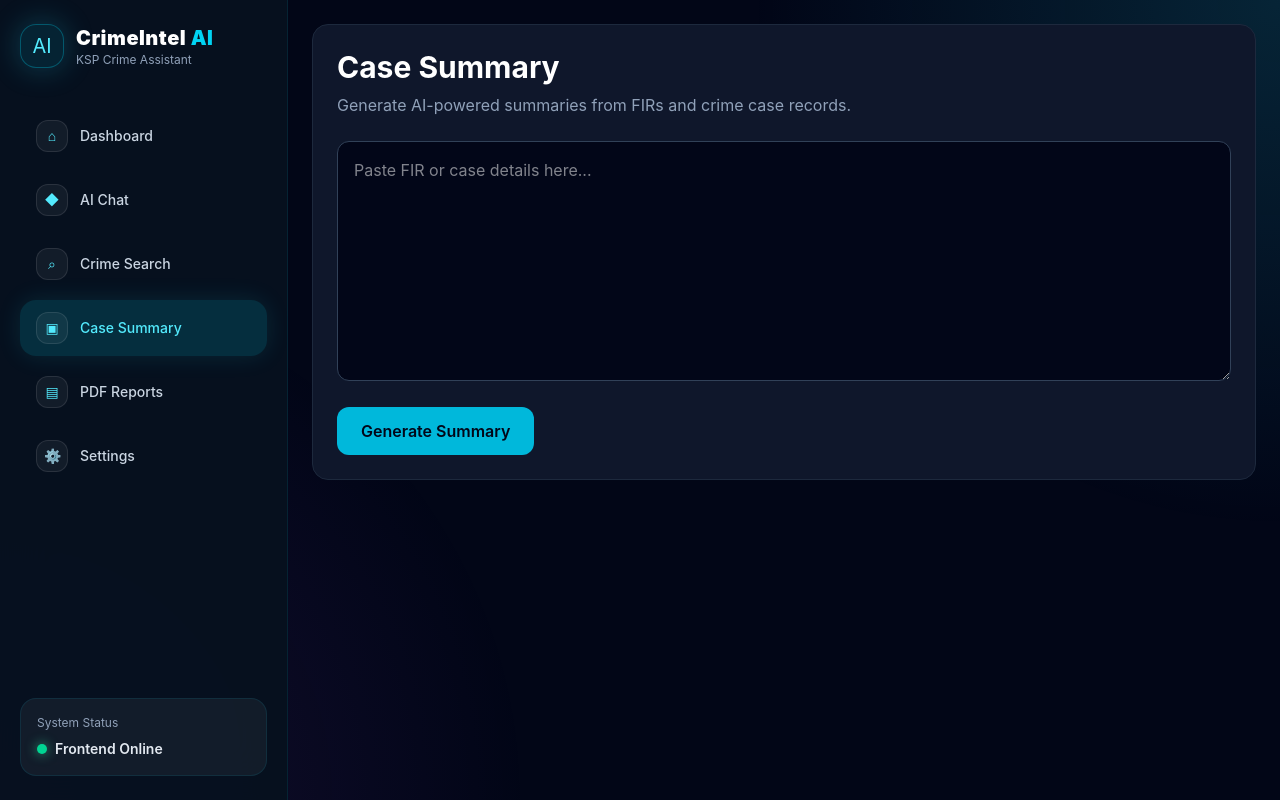
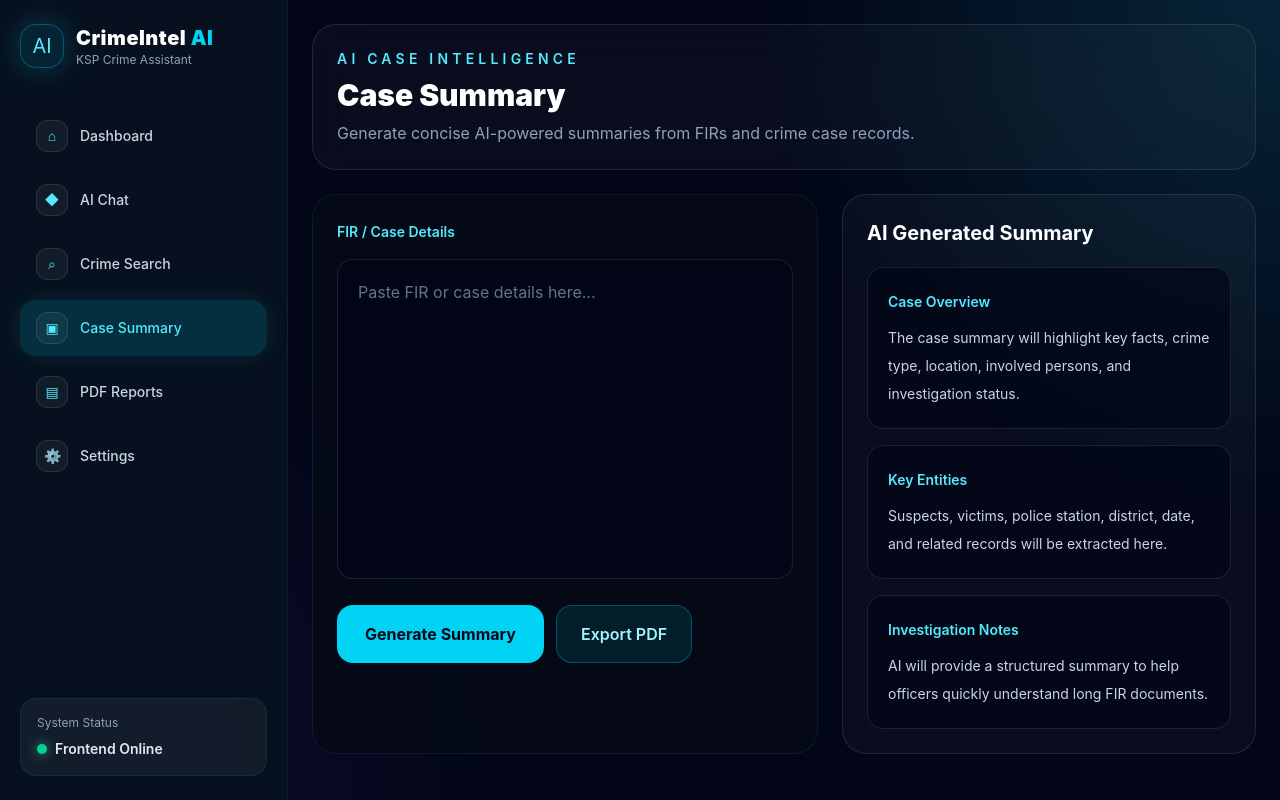
Before and after one commit to Ayush-eng-ai/Datathon-2026-CrimeAI, a React app in the folder Project-1-CrimeIntel-AI-Chatbot/frontend/: page /case-summary in a window 1280 px wide. Built offline with nearby package versions, Linux system fonts and the light colour scheme; the HTML template or start-up script is replaced by a standard one.

Commit message:
Upgrade case summary page with AI report layout

```diff
--- a/Project-1-CrimeIntel-AI-Chatbot/frontend/src/pages/CaseSummary/CaseSummary.jsx
+++ b/Project-1-CrimeIntel-AI-Chatbot/frontend/src/pages/CaseSummary/CaseSummary.jsx
@@ -1,19 +1,68 @@
 function CaseSummary() {
   return (
-    <div className="rounded-2xl border border-slate-800 bg-slate-900 p-6">
-      <h2 className="text-3xl font-bold text-white">Case Summary</h2>
+    <div className="space-y-6">
+      <div className="rounded-3xl border border-white/10 bg-white/[0.03] p-6 backdrop-blur-xl">
+        <p className="text-sm font-semibold uppercase tracking-[0.3em] text-cyan-300">
+          AI Case Intelligence
+        </p>
+        <h2 className="mt-2 text-3xl font-black text-white">Case Summary</h2>
         <p className="mt-2 text-slate-400">
-        Generate AI-powered summaries from FIRs and crime case records.
+          Generate concise AI-powered summaries from FIRs and crime case records.
         </p>
+      </div>
+
+      <div className="grid gap-6 xl:grid-cols-[1.1fr_0.9fr]">
+        <div className="rounded-3xl border border-cyan-400/10 bg-[#050b16]/80 p-6">
+          <label className="text-sm font-semibold text-cyan-300">
+            FIR / Case Details
+          </label>
 
           <textarea
-        className="mt-6 h-60 w-full rounded-xl border border-slate-700 bg-slate-950 p-4 text-white outline-none focus:border-cyan-400"
+            className="mt-4 h-80 w-full resize-none rounded-2xl border border-white/10 bg-slate-950/80 p-5 text-white outline-none placeholder:text-slate-500 focus:border-cyan-400/50"
             placeholder="Paste FIR or case details here..."
           />
 
-      <button className="mt-5 rounded-xl bg-cyan-500 px-6 py-3 font-semibold text-slate-950">
+          <div className="mt-5 flex flex-wrap gap-3">
+            <button className="rounded-2xl bg-cyan-400 px-7 py-4 font-bold text-slate-950 hover:bg-cyan-300">
               Generate Summary
             </button>
+
+            <button className="rounded-2xl border border-cyan-400/30 bg-cyan-400/10 px-6 py-4 font-semibold text-cyan-200 hover:bg-cyan-400/20">
+              Export PDF
+            </button>
+          </div>
+        </div>
+
+        <div className="rounded-3xl border border-white/10 bg-white/[0.03] p-6">
+          <h3 className="text-xl font-bold text-white">AI Generated Summary</h3>
+
+          <div className="mt-5 space-y-4 text-sm leading-7 text-slate-300">
+            <div className="rounded-2xl border border-white/10 bg-slate-950/70 p-5">
+              <p className="font-semibold text-cyan-300">Case Overview</p>
+              <p className="mt-2">
+                The case summary will highlight key facts, crime type, location,
+                involved persons, and investigation status.
+              </p>
+            </div>
+
+            <div className="rounded-2xl border border-white/10 bg-slate-950/70 p-5">
+              <p className="font-semibold text-cyan-300">Key Entities</p>
+              <p className="mt-2">
+                Suspects, victims, police station, district, date, and related
+                records will be extracted here.
+              </p>
+            </div>
+
+            <div className="rounded-2xl border border-white/10 bg-slate-950/70 p-5">
+              <p className="font-semibold text-cyan-300">Investigation Notes</p>
+              <p className="mt-2">
+                AI will provide a structured summary to help officers quickly
+                understand long FIR documents.
+              </p>
+            </div>
+          </div>
+        </div>
+      </div>
     </div>
   )
 }
```
Lines whose indentation alone changed are shown as unchanged.
